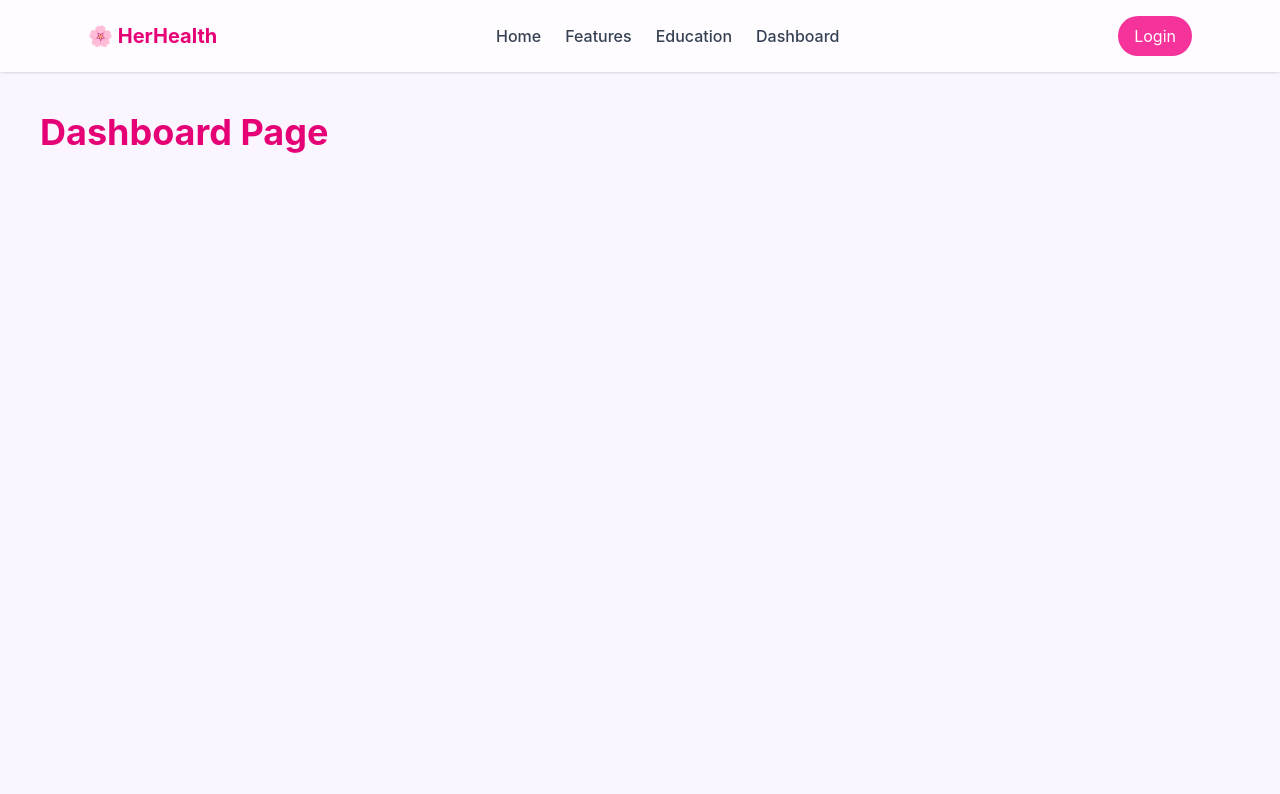
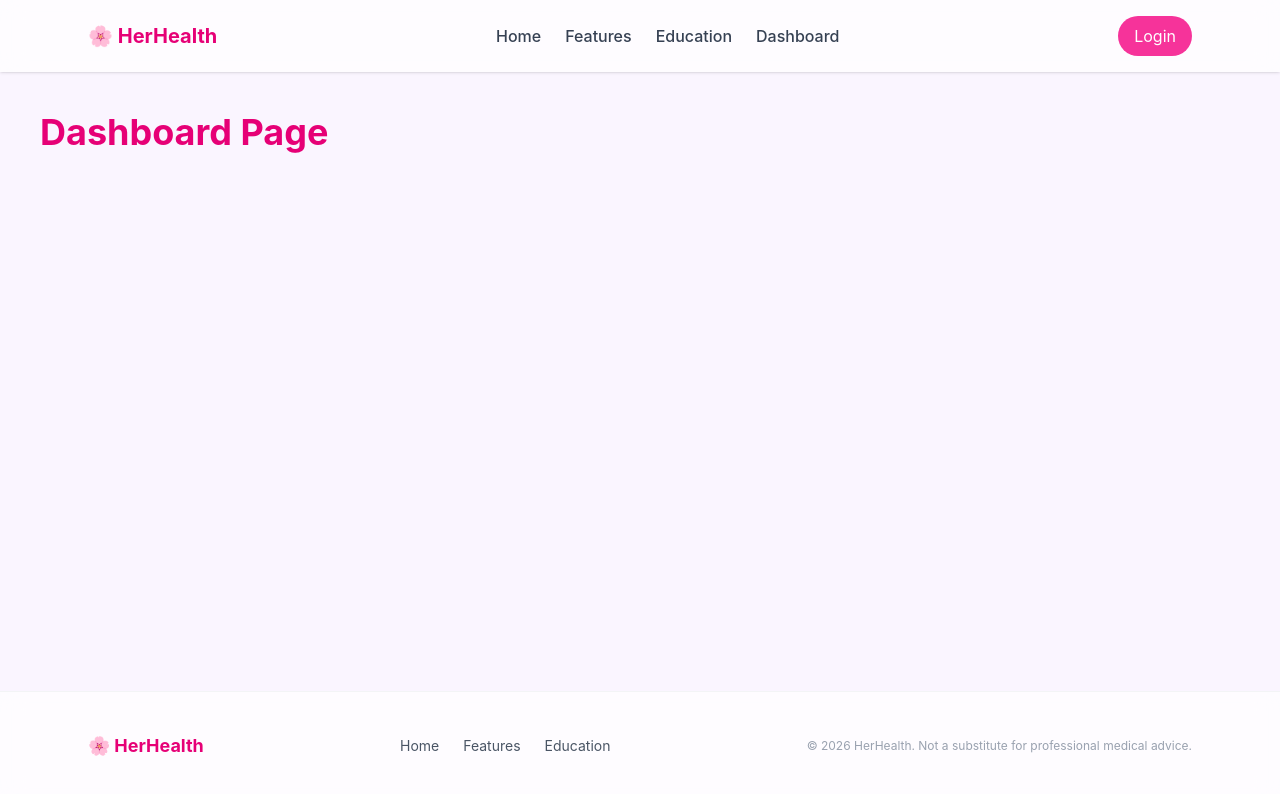
Before and after one commit to JaveriaEj/ai-womens-health-companion, a React (Vite) app: page /login in a window 1280 px wide. Shown: the top 794 px of the page. Built offline with nearby package versions, Linux system fonts and the light colour scheme; the HTML template or start-up script is replaced by a standard one.

Commit message:
Add footer with disclaimer

```diff
--- a/src/App.tsx
+++ b/src/App.tsx
@@ -1,5 +1,6 @@
 import { Routes, Route } from 'react-router-dom'
 import Navbar from './components/Navbar'
+import Footer from './components/Footer'
 import Home from './pages/Home'
 import Features from './pages/Features'
 import Education from './pages/Education'
@@ -8,8 +9,10 @@ import Login from './pages/Login'
 
 function App() {
   return (
-    <div className="min-h-screen bg-purple-50">
+    <div className="min-h-screen bg-purple-50 flex flex-col">
       <Navbar />
+
+      <main className="flex-1">
         <Routes>
           <Route path="/" element={<Home />} />
           <Route path="/features" element={<Features />} />
@@ -17,6 +20,9 @@ function App() {
           <Route path="/dashboard" element={<Dashboard />} />
           <Route path="/login" element={<Login />} />
         </Routes>
+      </main>
+
+      <Footer />
     </div>
   )
 }
--- /dev/null
+++ b/src/components/Footer.tsx
@@ -0,0 +1,23 @@
+import { Link } from 'react-router-dom'
+
+function Footer() {
+  return (
+    <footer className="bg-white/70 backdrop-blur-md border-t border-gray-100 mt-20">
+      <div className="max-w-6xl mx-auto px-6 py-10 flex flex-col md:flex-row justify-between items-center gap-4">
+        <span className="text-lg font-bold text-pink-600">🌸 HerHealth</span>
+
+        <div className="flex gap-6 text-sm text-gray-600">
+          <Link to="/" className="hover:text-pink-500 transition-colors">Home</Link>
+          <Link to="/features" className="hover:text-pink-500 transition-colors">Features</Link>
+          <Link to="/education" className="hover:text-pink-500 transition-colors">Education</Link>
+        </div>
+
+        <p className="text-xs text-gray-400 text-center md:text-right">
+          © 2026 HerHealth. Not a substitute for professional medical advice.
+        </p>
+      </div>
+    </footer>
+  )
+}
+
+export default Footer
```
Lines whose indentation alone changed are shown as unchanged.
